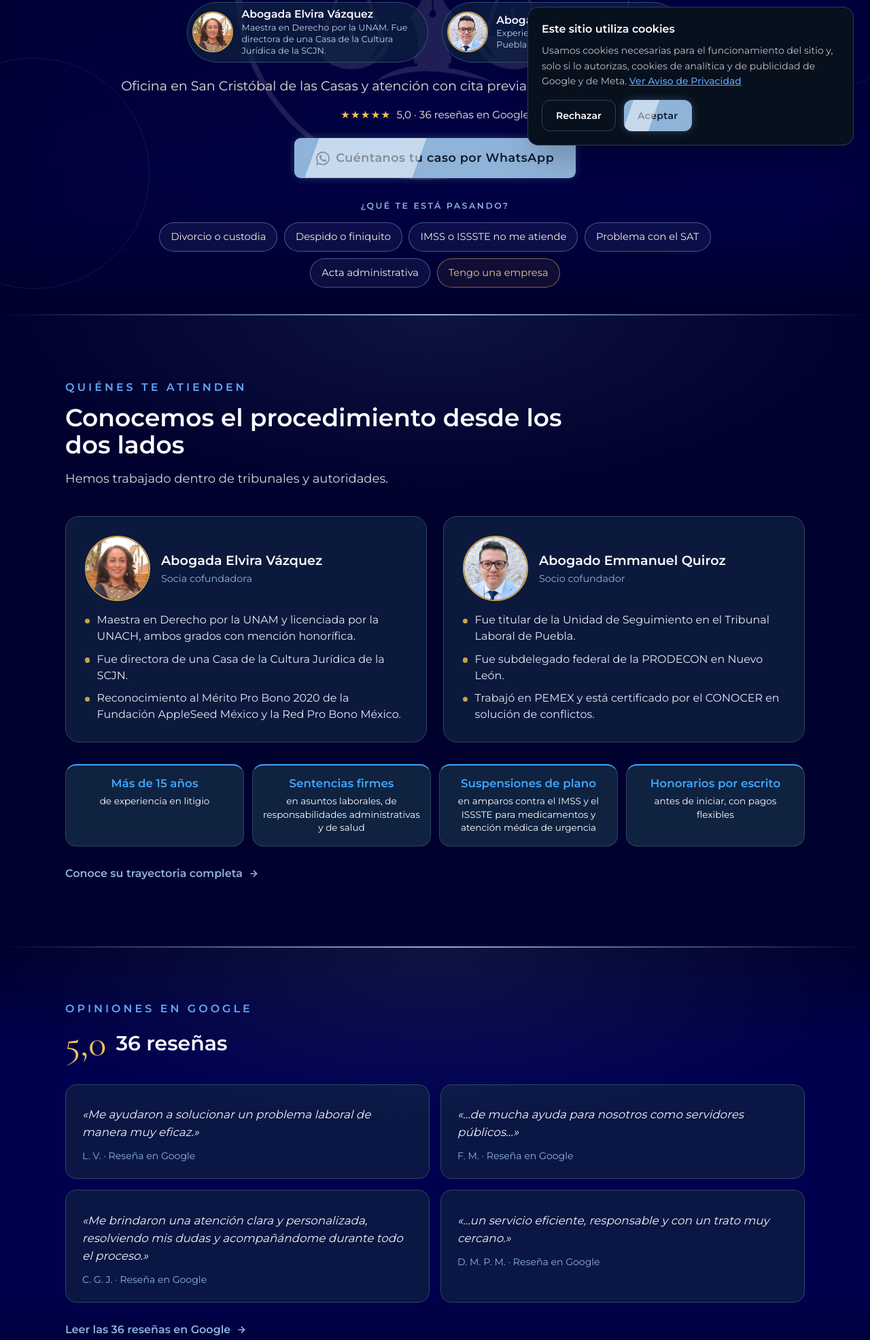
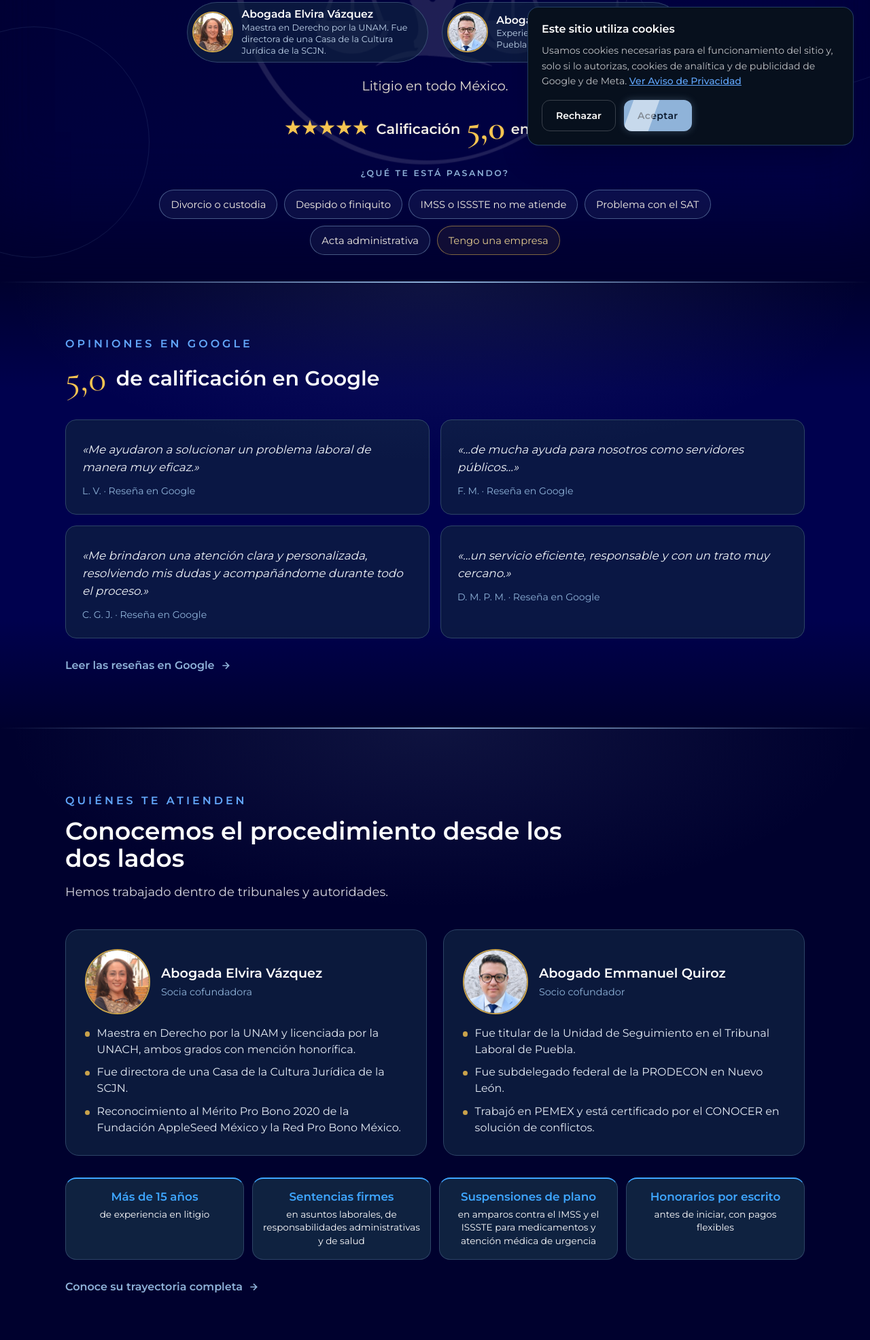
Before and after one commit to dignitasabogacia/web, a plain HTML site: page index.html in a window 1280 px wide. Shown: the part 482-2453 px from the top of the page at 68% size. Drawn offline with Linux system fonts and the light colour scheme.

Commit message:
Add files via upload

```diff
--- a/index.html
+++ b/index.html
@@ -131,7 +131,7 @@
 .th img{width:60px;height:60px;border-radius:50%;object-fit:cover;border:2px solid #C9A24B;flex-shrink:0}
 .th b{display:block;font-size:.98rem;font-weight:700;line-height:1.3}
 .th small{display:block;font-size:.8rem;color:#BFD3EA;line-height:1.35;max-width:16rem}
-.estrellas{display:inline-flex;align-items:center;gap:.5rem;margin-top:1.1rem;color:#F4EFE6;font-size:.95rem;text-decoration:none}
+.estrellas{display:inline-flex;align-items:center;gap:.6rem;margin-top:1.4rem;color:#F4EFE6;font-size:1.3rem;font-weight:600;text-decoration:none}
 .estrellas .e,.res .e{color:#F5C451;letter-spacing:.08em}
 .estrellas:hover,.estrellas:focus-visible{color:#fff;text-decoration:underline}
 .cta-hero{display:inline-flex;align-items:center;gap:.6rem;margin-top:1.4rem;padding:1rem 2rem;border-radius:.6rem;font-weight:700;font-size:1.1rem}
@@ -173,10 +173,13 @@
 .indep{margin-top:1.75rem;padding:1rem 1.25rem;border-left:3px solid #C9A24B;background:rgba(201,162,75,.07);color:#F1F5F9;border-radius:0 .6rem .6rem 0;line-height:1.55}
 .fb-caja{margin:2rem auto 0;max-width:500px;text-align:center}
 .fb-marco{border-radius:1rem;overflow:hidden;background:#fff;margin-bottom:1rem}
-.fb-marco iframe{display:block;width:100%;height:600px;border:0}
+.fb-marco iframe{display:block;width:100%;height:600px;border:0;max-width:100%}
+@media (max-width:767px){.fb-marco iframe{height:420px}}
 .fb-nota{color:rgba(255,255,255,.65);font-size:.82rem;margin-top:.9rem;line-height:1.5}
 .compartir{margin-top:1.75rem;color:rgba(255,255,255,.85)}
 .compartir a{color:#8FB3D9;font-weight:600;text-decoration:underline}
+.hero-nota{font-family:"Cormorant Garamond",serif;font-weight:600;font-size:3.2rem;line-height:1;color:#F5C451;vertical-align:-.14em;margin:0 .2rem}
+.estrellas .e{font-size:1.6rem}
 /* Movimiento al pasar el cursor: mismo leve ascenso que los botones del sitio */
 .eq-c,.res,.prueba,.th,.estrellas{transition:transform .35s cubic-bezier(.22,1,.36,1),box-shadow .35s ease,border-color .3s ease,background-color .3s ease}
 .th:active,.estrellas:active,.eq-c:active,.res:active,.prueba:active{transform:scale(.98)}
@@ -298,9 +301,9 @@
         <a href="/equipo/" class="th"><img src="/elvira-96.jpg" alt="" width="96" height="96"><span><b>Abogada Elvira Vázquez</b><small>Maestra en Derecho por la UNAM. Fue directora de una Casa de la Cultura Jurídica de la SCJN.</small></span></a>
         <a href="/equipo/" class="th"><img src="/emmanuel-96.jpg" alt="" width="96" height="96"><span><b>Abogado Emmanuel Quiroz</b><small>Experiencia en el Tribunal Laboral de Puebla y en la PRODECON Nuevo León.</small></span></a>
       </div>
-      <p class="hero-sub">Oficina en San Cristóbal de las Casas y atención con cita previa en Puebla. Litigio en todo México.</p>
-      <a href="https://maps.google.com/?cid=13586545796364799919" target="_blank" rel="noopener" class="estrellas"><span class="e" aria-hidden="true">★★★★★</span><span>5,0 · 36 reseñas en Google</span></a>
-      <div><a href="https://wa.me/528130754795?text=Hola%2C%20quiero%20contar%20mi%20caso." target="_blank" rel="noopener" data-contacto="inicio-hero" class="cta-action cta-hero"><svg width="20" height="20" fill="currentColor" viewBox="0 0 24 24" aria-hidden="true"><path d="M17.472 14.382c-.297-.149-1.758-.867-2.03-.967-.273-.099-.471-.148-.67.15-.197.297-.767.966-.94 1.164-.173.199-.347.223-.644.075-.297-.15-1.255-.463-2.39-1.475-.883-.788-1.48-1.761-1.653-2.059-.173-.297-.018-.458.13-.606.134-.133.298-.347.446-.52.149-.174.198-.298.298-.497.099-.198.05-.371-.025-.52-.075-.149-.669-1.612-.916-2.207-.242-.579-.487-.5-.669-.51-.173-.008-.371-.01-.57-.01-.198 0-.52.074-.792.372-.272.297-1.04 1.016-1.04 2.479 0 1.462 1.065 2.875 1.213 3.074.149.198 2.096 3.2 5.077 4.487.709.306 1.262.489 1.694.625.712.227 1.36.195 1.871.118.571-.085 1.758-.719 2.006-1.413.248-.694.248-1.289.173-1.413-.074-.124-.272-.198-.57-.347m-5.421 7.403h-.004a9.87 9.87 0 01-5.031-1.378l-.361-.214-3.741.982.998-3.648-.235-.374a9.86 9.86 0 01-1.51-5.26c.001-5.45 4.436-9.884 9.888-9.884 2.64 0 5.122 1.03 6.988 2.898a9.825 9.825 0 012.893 6.994c-.003 5.45-4.437 9.884-9.885 9.884m8.413-18.297A11.815 11.815 0 0012.05 0C5.495 0 .16 5.335.157 11.892c0 2.096.547 4.142 1.588 5.945L.057 24l6.305-1.654a11.882 11.882 0 005.683 1.448h.005c6.554 0 11.89-5.335 11.893-11.893a11.821 11.821 0 00-3.48-8.413z"/></svg> Cuéntanos tu caso por WhatsApp</a></div>
+      <p class="hero-sub">Litigio en todo México.</p>
+      <a href="https://maps.google.com/?cid=13586545796364799919" target="_blank" rel="noopener" class="estrellas"><span class="e" aria-hidden="true">★★★★★</span><span>Calificación <b class="hero-nota">5,0</b> en Google</span></a>
+
       <p class="chips-t">¿Qué te está pasando?</p>
       <nav class="chips-problema" aria-label="Situaciones">
         <a href="#familia">Divorcio o custodia</a>
@@ -310,6 +313,23 @@
         <a href="#actas">Acta administrativa</a>
         <a href="#empresas" class="chip-empresa">Tengo una empresa</a>
       </nav>
+    </div>
+  </section>
+
+  <section id="resenas" class="seccion-foco relative py-16 md:py-20 bg-navy-400" data-foco>
+    <div class="linea-foco"></div>
+    <div class="max-w-6xl mx-auto px-4 sm:px-6 lg:px-8">
+      <div class="reveal max-w-3xl">
+        <span class="text-blue-400 text-base font-semibold tracking-[.25em] uppercase">Opiniones en Google</span>
+        <div class="res-nota mt-3"><span class="res-num">5,0</span><h2 class="font-montserrat text-2xl md:text-3xl font-bold text-white">de calificación en Google</h2></div>
+      </div>
+      <div class="res-g">
+        <figure class="res reveal"><blockquote>«Me ayudaron a solucionar un problema laboral de manera muy eficaz.»</blockquote><figcaption>L. V. · Reseña en Google</figcaption></figure>
+        <figure class="res reveal reveal-d1"><blockquote>«…de mucha ayuda para nosotros como servidores públicos…»</blockquote><figcaption>F. M. · Reseña en Google</figcaption></figure>
+        <figure class="res reveal"><blockquote>«Me brindaron una atención clara y personalizada, resolviendo mis dudas y acompañándome durante todo el proceso.»</blockquote><figcaption>C. G. J. · Reseña en Google</figcaption></figure>
+        <figure class="res reveal reveal-d1"><blockquote>«…un servicio eficiente, responsable y con un trato muy cercano.»</blockquote><figcaption>D. M. P. M. · Reseña en Google</figcaption></figure>
+      </div>
+      <p class="reveal mt-7"><a href="https://maps.google.com/?cid=13586545796364799919" target="_blank" rel="noopener" class="inline-flex items-center gap-2 text-action-400 font-semibold hover:gap-3 transition-all">Leer las reseñas en Google <svg width="16" height="16" viewBox="0 0 24 24" fill="none" stroke="currentColor" stroke-width="2.5"><path d="M5 12h14M12 5l7 7-7 7"/></svg></a></p>
     </div>
   </section>
 
@@ -346,23 +366,6 @@
         <div class="prueba"><b>Honorarios por escrito</b><span>antes de iniciar, con pagos flexibles</span></div>
       </div>
       <p class="reveal mt-7"><a href="/equipo/" class="inline-flex items-center gap-2 text-action-400 font-semibold hover:gap-3 transition-all">Conoce su trayectoria completa <svg width="16" height="16" viewBox="0 0 24 24" fill="none" stroke="currentColor" stroke-width="2.5"><path d="M5 12h14M12 5l7 7-7 7"/></svg></a></p>
-    </div>
-  </section>
-
-  <section id="resenas" class="seccion-foco relative py-16 md:py-20 bg-navy-400" data-foco>
-    <div class="linea-foco"></div>
-    <div class="max-w-6xl mx-auto px-4 sm:px-6 lg:px-8">
-      <div class="reveal max-w-3xl">
-        <span class="text-blue-400 text-base font-semibold tracking-[.25em] uppercase">Opiniones en Google</span>
-        <div class="res-nota mt-3"><span class="res-num">5,0</span><h2 class="font-montserrat text-2xl md:text-3xl font-bold text-white">36 reseñas</h2></div>
-      </div>
-      <div class="res-g">
-        <figure class="res reveal"><blockquote>«Me ayudaron a solucionar un problema laboral de manera muy eficaz.»</blockquote><figcaption>L. V. · Reseña en Google</figcaption></figure>
-        <figure class="res reveal reveal-d1"><blockquote>«…de mucha ayuda para nosotros como servidores públicos…»</blockquote><figcaption>F. M. · Reseña en Google</figcaption></figure>
-        <figure class="res reveal"><blockquote>«Me brindaron una atención clara y personalizada, resolviendo mis dudas y acompañándome durante todo el proceso.»</blockquote><figcaption>C. G. J. · Reseña en Google</figcaption></figure>
-        <figure class="res reveal reveal-d1"><blockquote>«…un servicio eficiente, responsable y con un trato muy cercano.»</blockquote><figcaption>D. M. P. M. · Reseña en Google</figcaption></figure>
-      </div>
-      <p class="reveal mt-7"><a href="https://maps.google.com/?cid=13586545796364799919" target="_blank" rel="noopener" class="inline-flex items-center gap-2 text-action-400 font-semibold hover:gap-3 transition-all">Leer las 36 reseñas en Google <svg width="16" height="16" viewBox="0 0 24 24" fill="none" stroke="currentColor" stroke-width="2.5"><path d="M5 12h14M12 5l7 7-7 7"/></svg></a></p>
     </div>
   </section>
 
@@ -637,7 +640,7 @@
     m.hidden = false;
     var w = Math.max(280, Math.min(500, Math.round(m.clientWidth || 500)));
     var src = 'https://www.facebook.com/plugins/page.php?href=' + encodeURIComponent('https://www.facebook.com/DignitasAbogacia') +
-      '&tabs=timeline&width=' + w + '&height=600&small_header=true&adapt_container_width=true&hide_cover=false&show_facepile=false';
+      '&tabs=timeline&width=' + w + '&height=' + (window.matchMedia('(max-width:767px)').matches ? 420 : 600) + '&small_header=true&adapt_container_width=true&hide_cover=false&show_facepile=false';
     var f = document.createElement('iframe');
     f.title = 'Publicaciones de Dígnitas Abogacía en Facebook';
     f.src = src; f.loading = 'lazy'; f.setAttribute('allow', 'encrypted-media');
--- a/sitemap.xml
+++ b/sitemap.xml
@@ -2,7 +2,7 @@
 <urlset xmlns="http://www.sitemaps.org/schemas/sitemap/0.9">
   <url>
     <loc>https://www.dignitasabogacia.com/</loc>
-    <lastmod>2026-11-16</lastmod>
+    <lastmod>2026-11-17</lastmod>
     <priority>1.0</priority>
   </url>
   <url>
```
